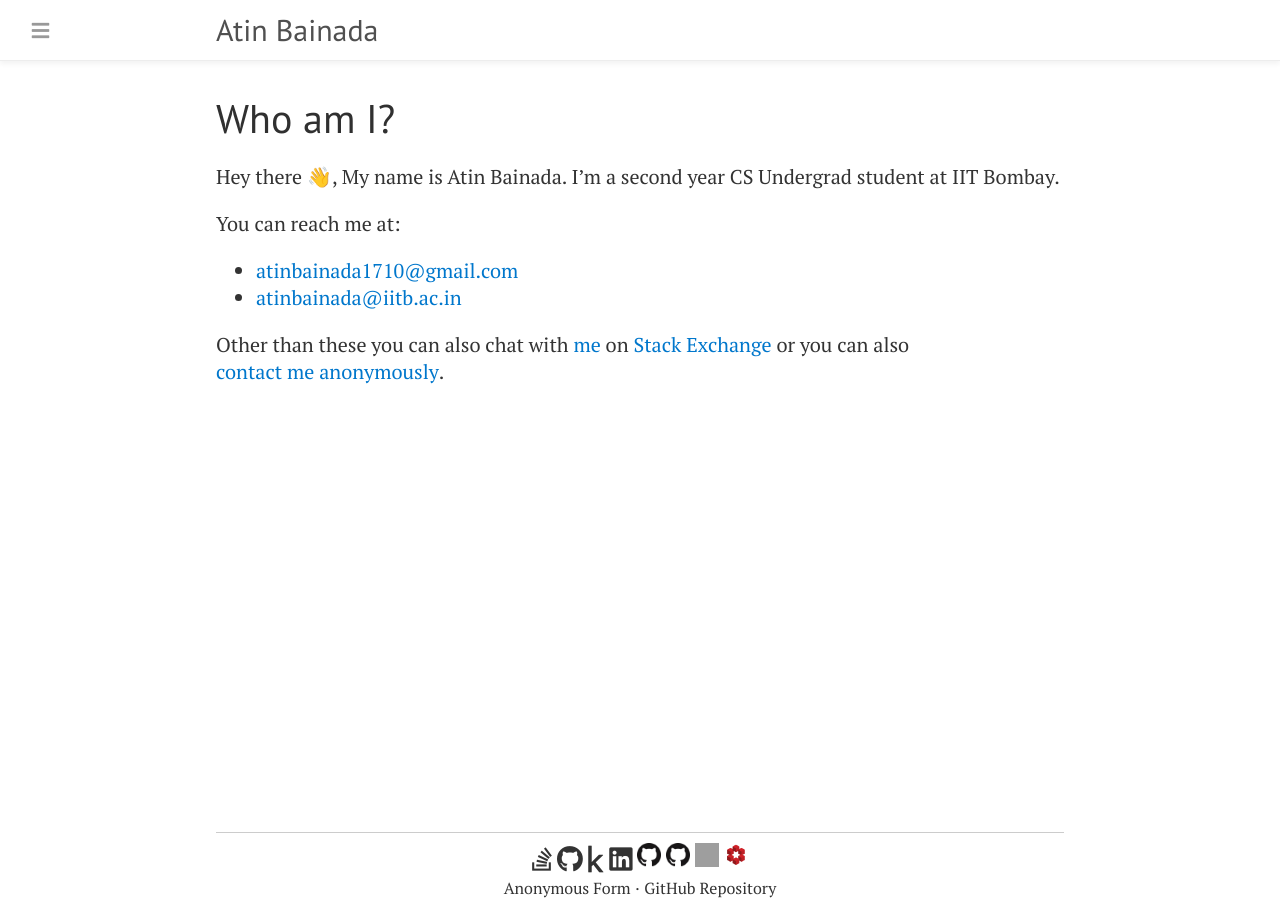
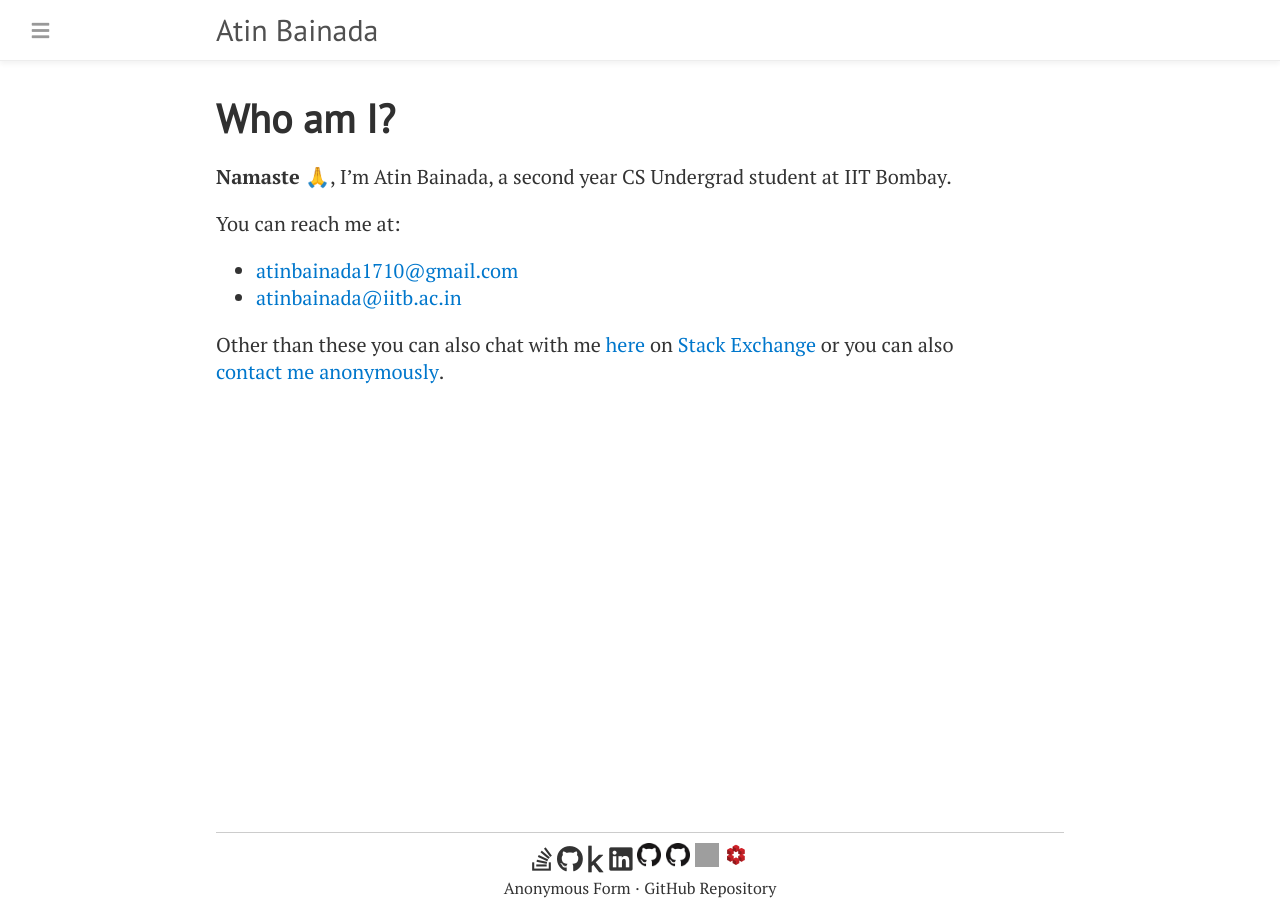
Before and after one commit to LeoAB10/LeoAB10.github.io, a Jekyll site: the page built from about/index.md, in a window 1280 px wide. Built offline with Jekyll 4.4.1, drawn with Linux system fonts in a browser that asks for light colours; nearby versions of some CDN libraries; emoji names are drawn with the system emoji font; grey boxes are pictures that could not be loaded.

Commit message:
many changes

```diff
--- a/_config.yml
+++ b/_config.yml
@@ -52,7 +52,7 @@
   - jekyll-seo-tag
   - jemoji
 # Dependencies
-# markdown:            kramdown
+markdown:            kramdown
 # highlighter:         rogue
 # permalink:           pretty
 # paginate:            5
--- a/_sass/base.scss
+++ b/_sass/base.scss
@@ -153,11 +153,6 @@
  * page is wrapped in `.page` and is only used on the page layout.
  */
 
-.page {
-  .page-title {
-    font-weight: 400;
-  }
-}
 
 .post {
   font-size: 18px;
--- a/_sass/sidebar.scss
+++ b/_sass/sidebar.scss
@@ -19,14 +19,20 @@
   .avatar {
     margin: 30px 0;
     text-align: center;
-    img {
-      display: block;
-      width: 100px;
+    a {
       border-radius: 50%;
       overflow: hidden;
-      border: 4px solid #ffea92;
-      box-shadow: 0 0 0 4px rgba(255, 255, 255, 0.2);
-      margin: auto;
+      border: 4px solid #96ff92;
+      img {
+        display: block;
+        width: 100px;
+        box-shadow: 0 0 0 4px rgba(255, 255, 255, 0.2);
+        margin: auto;
+        transition: 0.5s;
+        &:hover {
+          transform: scale(1.2);
+        }
+      }
     }
   }
 }
--- a/about.md
+++ /dev/null
@@ -1,16 +0,0 @@
----
-layout: page
-title: Who am I?
-permalink: /about/
----
-
-Hey there :wave:, My name is Atin Bainada.
-I'm a second year CS Undergrad student at IIT Bombay.
-
-You can reach me at:
-
-- [atinbainada1710@gmail.com](mailto:atinbainada1710@gmail.com)
-- [atinbainada@iitb.ac.in](mailto:atinbainada@iitb.ac.in)
-
-Other than these you can also chat with [me](/about) on [Stack Exchange](https://chat.stackexchange.com/users/462899/atin) or you can also
-<a href="{{ site.anon-form }}" target="_blank">contact me anonymously</a>.
--- /dev/null
+++ b/about/index.md
@@ -0,0 +1,14 @@
+---
+layout: page
+title: Who am I?
+permalink: /about/
+---
+
+**Namaste :pray:**, I'm Atin Bainada, a second year CS Undergrad student at IIT Bombay.
+
+You can reach me at:
+
+- [atinbainada1710@gmail.com](mailto:atinbainada1710@gmail.com)
+- [atinbainada@iitb.ac.in](mailto:atinbainada@iitb.ac.in)
+
+Other than these you can also chat with me [here](https://chat.stackexchange.com/users/462899/atin){:target="_blank"} on [Stack Exchange](https://stackexchange.com){:target="_blank"} or you can also [contact me anonymously]({{ site.anon-form }}){:target="_blank"}.
```
Also changed, not shown: 404.md (+2 -7 lines), index.md (+1 -2 lines), notes/CS218/logistics.md (+1 -1 lines).
